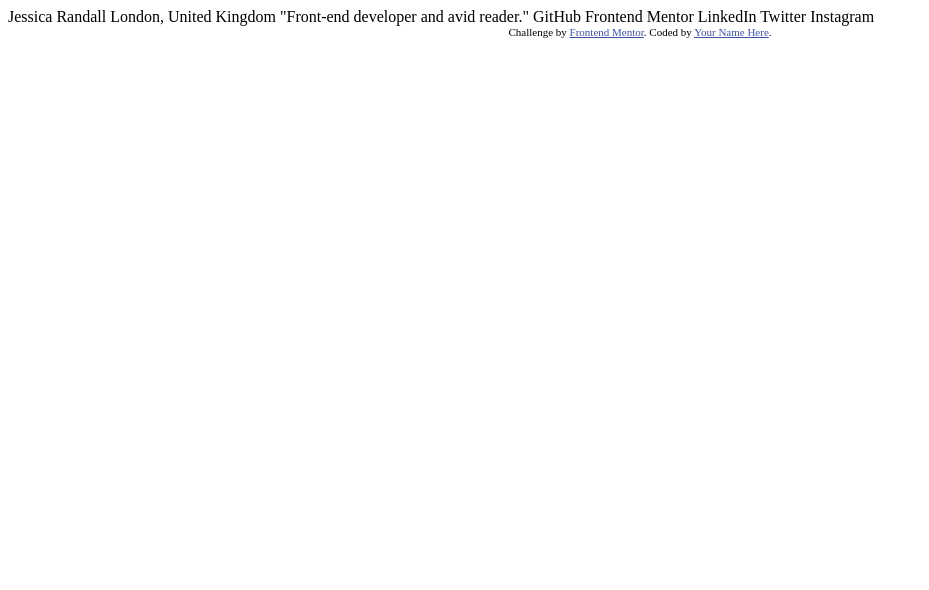
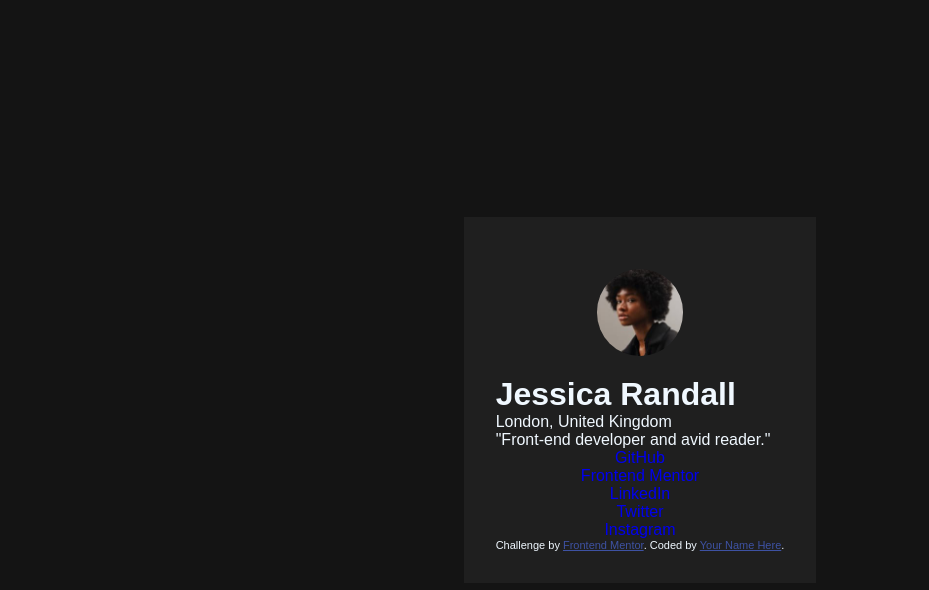
Before and after one commit to moinuddin2003/Social-Links-Profile, a plain HTML site: page index.html in a window 1280 px wide. Shown: the whole page, without its empty margins (0-929 px from the left). Drawn offline with Linux system fonts and the light colour scheme.

Commit message:
Stylings updated

```diff
--- a/index.html
+++ b/index.html
@@ -3,7 +3,7 @@
 <head>
   <meta charset="UTF-8">
   <meta name="viewport" content="width=device-width, initial-scale=1.0"> <!-- displays site properly based on user's device -->
-
+  <link rel="stylesheet" href="styles.css">
   <link rel="icon" type="image/png" sizes="32x32" href="./assets/images/favicon-32x32.png">
 
   <title>Frontend Mentor | Social links profile</title>
@@ -15,20 +15,34 @@
   </style>
 </head>
 <body>
+<div class="card">
+  <div class="img">
+  <img src="./assets/images/avatar-jessica.jpeg" alt="Jessica Randall">
+  </div>
+  <h1>
+  Jessica Randall
+  </h1>
+  <p>
+  London, United Kingdom
+  </p>
+  <p>
+  "Front-end developer and avid reader."
+  </p>
 
-  Jessica Randall
-  London, United Kingdom
-  "Front-end developer and avid reader."
-
-  GitHub
-  Frontend Mentor
-  LinkedIn
-  Twitter
-  Instagram
+  <div class="links">
+    <ul>
+      <li><a href="https://github.com/jessica-randall">GitHub</a></li>
+      <li><a href="https://www.frontendmentor.io/profile/jessica-randall">Frontend Mentor</a></li>
+      <li><a href="https://www.linkedin.com/in/jessica-randall-a4a0a81a8/">LinkedIn</a></li>
+      <li><a href="https://twitter.com/jessica_randall">Twitter</a></li>
+      <li><a href="https://www.instagram.com/jessica.randall/">Instagram</a></li>
+    </ul>
+  </div>
 
   <div class="attribution">
     Challenge by <a href="https://www.frontendmentor.io?ref=challenge" target="_blank">Frontend Mentor</a>.
     Coded by <a href="#">Your Name Here</a>.
   </div>
+</div>
 </body>
 </html>
--- /dev/null
+++ b/styles.css
@@ -0,0 +1,43 @@
+*{
+    margin: 0;
+    padding: 0;
+    }
+
+body{
+    background-color: hsl(0, 0%, 8%);
+    color: aliceblue;
+    display: flex;
+    justify-content: center;
+    align-items: center;
+    box-sizing: border-box;
+    min-height: 100vh;
+    font-family: Arial, Helvetica, sans-serif;
+}
+
+.card
+{
+    background-color: hsl(0, 0%, 12%);
+    display: flex;
+    flex-direction: column;
+    padding: 2rem;
+}
+
+.img img{
+    display: block;
+    width: 30%;
+    border-radius: 50%;
+    margin: 20px auto;
+}
+
+.links ul li
+{
+    display: flex;
+    justify-content: center;
+    align-items: center;
+}
+
+.links li a
+{
+    list-style: none;
+    text-decoration: none;
+}
```
